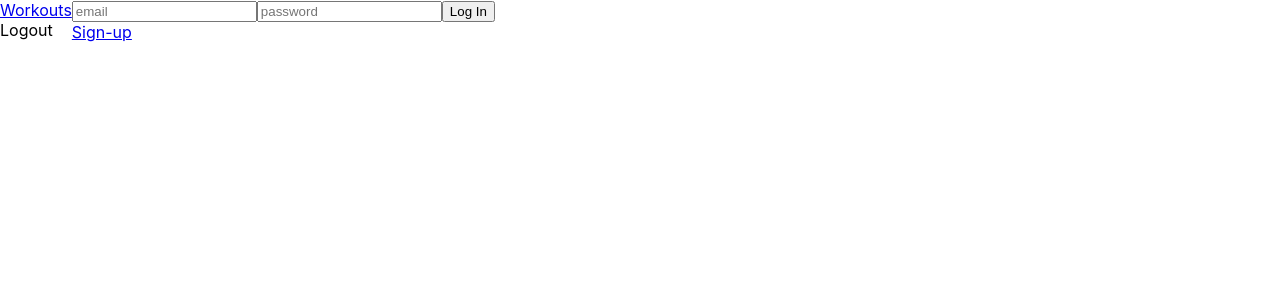
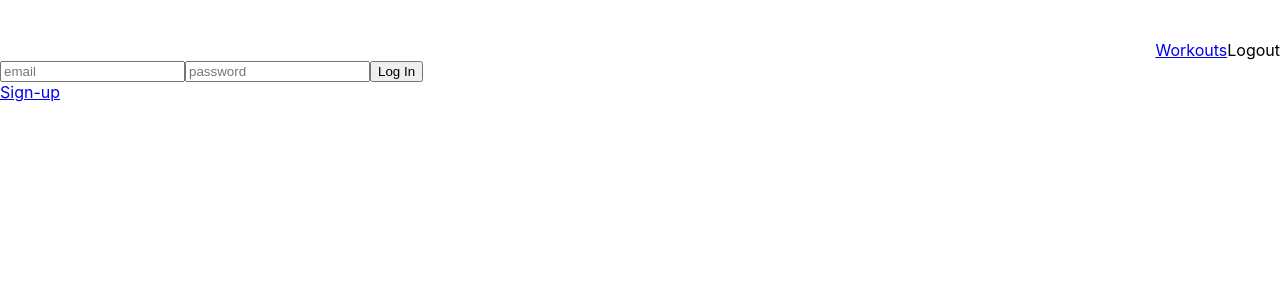
Before and after one commit to thompsonplyler/workout-tracker, a React (Create React App) app: page /login in a window 1280 px wide. Shown: the top 300 px of the page. Built offline with nearby package versions, Linux system fonts and the light colour scheme.

Commit message:
Trying to discern what is wrong with styling. No fix yet.

```diff
--- a/src/App.css
+++ b/src/App.css
@@ -8,6 +8,15 @@ ul {
 #App {
   display: flex;
 }
+
+.Nav {
+  font-size: 2vh;
+  display: flex;
+  justify-content: right;
+  flex-direction: row;
+  align-items: flex-end
+}
+
 
 .WorkoutContainer {
   width: 25vw;
--- a/src/App.js
+++ b/src/App.js
@@ -130,7 +130,7 @@ authUser = (e,userObj) => {
   render(){
     return(
 
-      <div id="App">
+      <div >
       <Route render={routerProps=><Nav {...routerProps}/>} />
       <Route exact path="/workouts" render={routerProps=> <MainWorkoutList clickHandler={this.showWorkout} {...routerProps} workout={this.state.workout}/>} />
 
--- a/src/components/Nav.jsx
+++ b/src/components/Nav.jsx
@@ -6,7 +6,6 @@ class Nav extends Component {
 
     logout(history){
         localStorage.clear()
-         // .history.push("/login")
         this.props.history.push("/login")
     }
 
@@ -14,7 +13,7 @@ class Nav extends Component {
 
         return (
 
-            <div>
+            <div className="Nav">
                 <Link to="/workouts">Workouts</Link>
                 <div onClick={()=>this.logout()}> Logout</div>
                 <br />
--- a/src/containers/WorkoutDetail.jsx
+++ b/src/containers/WorkoutDetail.jsx
@@ -18,18 +18,24 @@ class WorkoutDetail extends Component {
 
   finishWorkout=(u_session, s_completed)=>{
     console.log(u_session)
-    fetch(`http://localhost:3001/api/v1/user_sessions/${u_session}`)
-    .then(r=>r.json())
-    .then(us=>console.log(us))
+    console.log(s_completed)
+    // fetch(`http://localhost:3001/api/v1/user_sessions/${u_session}`)
+    // .then(r=>r.json())
+    // .then(us=>console.log(us)
 
-    fetch(`http://localhost:3001/api/v1/user_sessions/${u_session}`,{
+    let token = localStorage.getItem("token")
+
+    fetch(`http://localhost:3001/api/v1/user_sessions/${u_session}`, {
       method: "PATCH",
       headers: {
-        "Content-Type": "application/json"
+        "Content-Type": "application/json",
+        Accepts: "application/json",
+        Authorization: `Bearer ${token}`
       },
-    body: JSON.stringify({
-      completed: !s_completed }
-    )})
+      body: JSON.stringify({
+        completed: !s_completed }
+      )}
+      )
   }
 
   render(){
```
